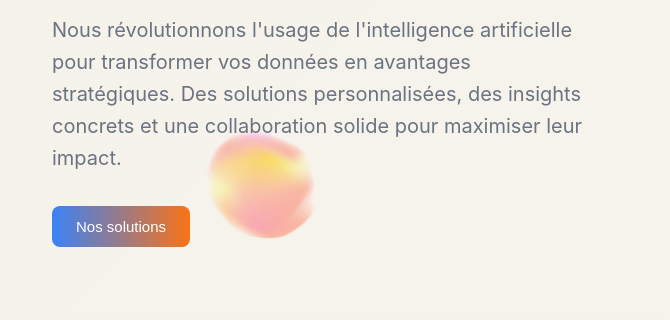
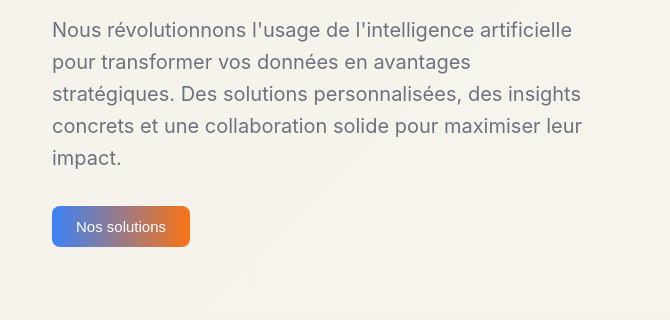
Before and after one commit to mathisescriva/lexia_website_2, a website built with webpack: page index.html in a window 1280 px wide. Shown: the part 407-727 px from the top of the page, 0-670 px from the left. Built offline with nearby package versions, Linux system fonts and the light colour scheme.

Commit message:
Supprimer l'image 1.png du gradient-blobs

```diff
--- a/index.html
+++ b/index.html
@@ -244,7 +244,6 @@
 <section id="hero" class="hero">
   <!-- Ajoutez dans votre section hero, juste après l'ouverture de la balise -->
   <div class="gradient-blobs">
-    <img src="img/1.png" alt="" class="blob blob-1">
     <img src="img/3.png" alt="" class="blob blob-2">
   </div>
   <div class="hero-container">
```
